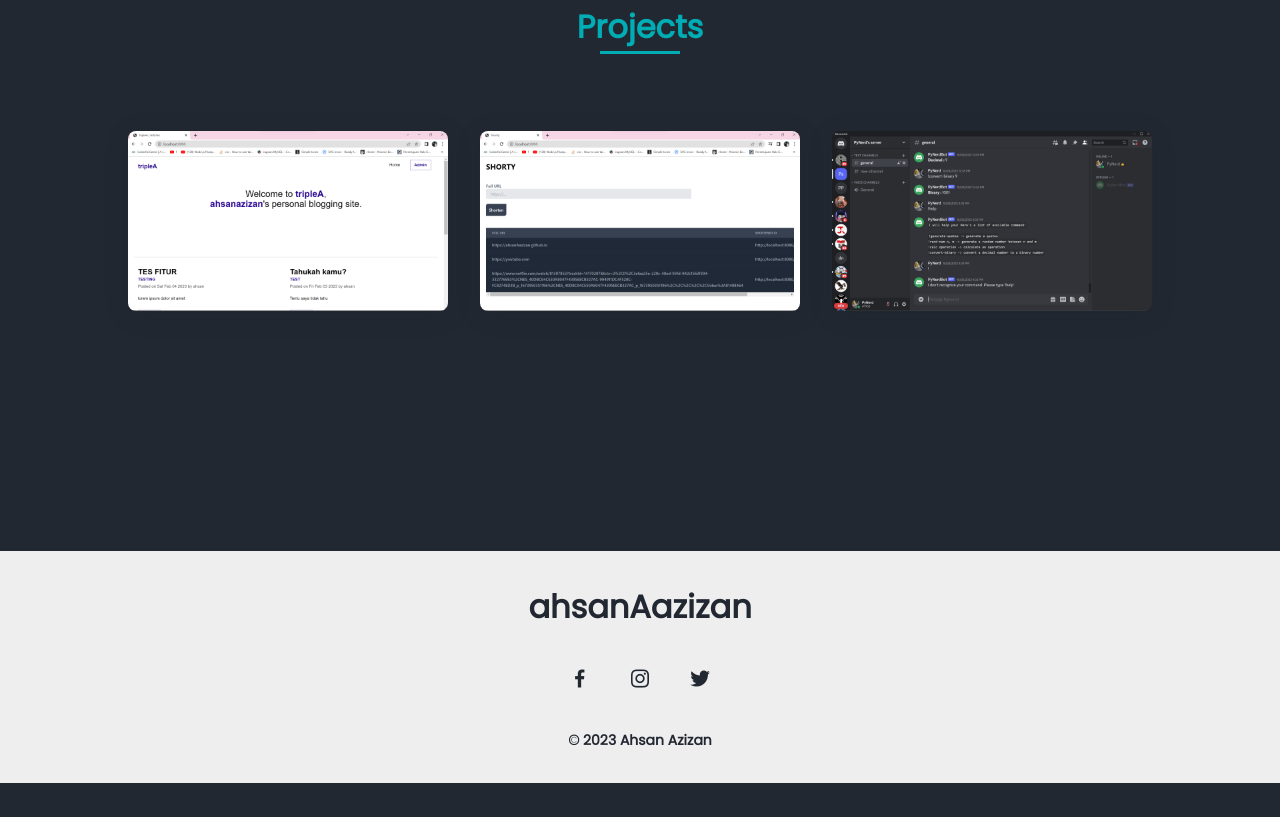
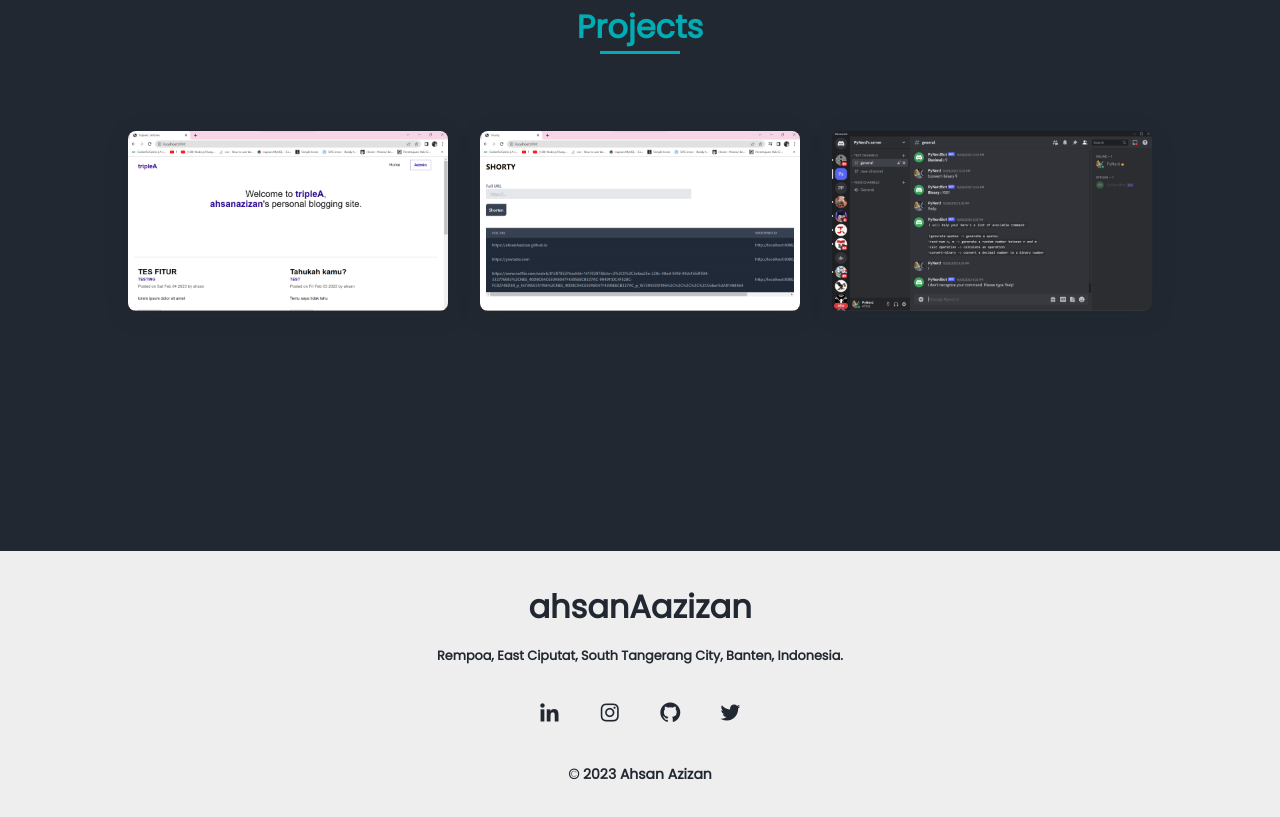
Before and after one commit to ahsanzizan/ahsanzizan.github.io, a plain HTML site: page index.html in a window 1280 px wide. Shown: the part 1595-2412 px from the top of the page. Before the commit the page ends 2378 px from the top, so only its background shows below. Drawn offline with nearby package versions, Linux system fonts and the light colour scheme.

Commit message:
Updated footer

```diff
--- a/dist/style.css
+++ b/dist/style.css
@@ -392,6 +392,12 @@ img {
 .footer__title {
   color: var(--bg-body);
   font-size: 2rem;
+  margin-bottom: 1rem;
+}
+
+.footer__subtitle {
+  color: var(--bg-body);
+  font-size: .8rem;
   margin-bottom: var(--mb-4);
 }
 
--- a/index.html
+++ b/index.html
@@ -5,7 +5,7 @@
         <meta name="viewport" content="width=device-width, initial-scale=1.0">
         <link href='https://cdn.jsdelivr.net/npm/boxicons@2.0.5/css/boxicons.min.css' rel='stylesheet'>
 
-        <title>Ahsan's Personal Web.</title>
+        <title>ahsanAazizan</title>
         <link rel="stylesheet" href="dist/style.css">
         <link rel="icon" href="./dist/img/logo.ico" type="image/x-icon">
     </head>
@@ -97,10 +97,12 @@
         <!-- Footer -->
         <footer class="footer">
             <p class="footer__title">ahsanAazizan</p>
+            <p class="footer__subtitle">Rempoa, East Ciputat, South Tangerang City, Banten, Indonesia.</p>
             <div class="footer__social">
-                <a href="#" class="footer__icon"><i class='bx bxl-facebook' ></i></a>
-                <a href="#" class="footer__icon"><i class='bx bxl-instagram' ></i></a>
-                <a href="#" class="footer__icon"><i class='bx bxl-twitter' ></i></a>
+                <a href="https://www.linkedin.com/in/ahsan-azizan-33908b250/" class="footer__icon"><i class='bx bxl-linkedin'></i></a>
+                <a href="https://www.instagram.com/ahsanaazizan" class="footer__icon"><i class='bx bxl-instagram'></i></a>
+                <a href="https://github.com/ahsanAazizan" class="footer__icon"><i class='bx bxl-github' ></i></a>
+                <a href="https://www.twitter.com/ahsanaz461" class="footer__icon"><i class='bx bxl-twitter' ></i></a>
             </div>
             <p class="footer__copy">&copy; 2023 Ahsan Azizan</p>
         </footer>
```
